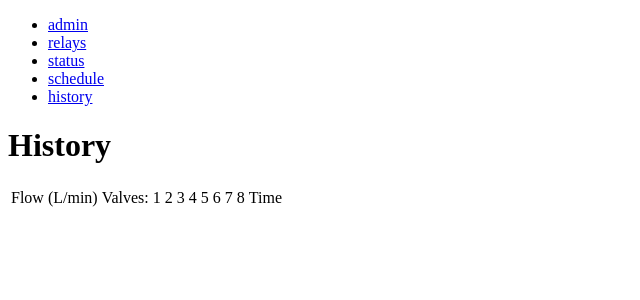
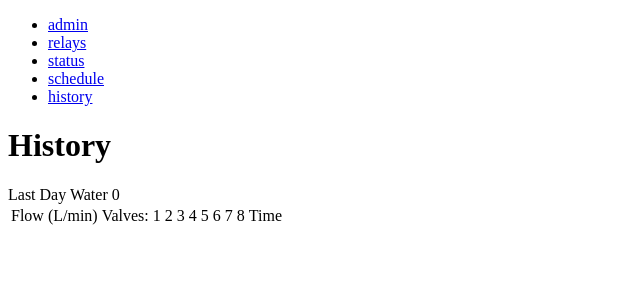
Before and after one commit to melhof/Badulina-control-system, a Flask app: page /history/ in a window 1280 px wide. Shown: the top 300 px of the page, without its empty margins (0-640 px from the left). Run offline with Flask 2, Linux system fonts and the light colour scheme; data that the repository does not hold is empty.

Commit message:
Day total

```diff
--- a/templates/history.html
+++ b/templates/history.html
@@ -13,9 +13,8 @@
     <table >
         <thead>
           <tr>
-            {% for reading in totaldayagua %}
-            Water per day {{ reading.data | int }} L
-            {% endfor %}
+            Last Day Water
+            {{totaldayagua}}
             <td>
                 Flow (L/min)
             </td>
--- a/views.py
+++ b/views.py
@@ -6,8 +6,9 @@ This module encapsulates webserver logic:
 '''
 from flask import render_template, request, redirect, url_for
 from sqlalchemy import desc
-from datetime import time
+from datetime import time, timedelta
 
+from utils import now
 from models import Relay, SensorReading, WateringEvent, AppState
 from domain import (
     RELAY_BOARDS,
@@ -37,10 +38,16 @@ def index():
     return redirect(url_for('status'))
 
 def history():
+    day_ago = now() - timedelta(days=1)
+    last_day = SensorReading.query.filter(
+        SensorReading.time > day_ago
+    ).all()
+
+    day_total = sum(reading.data for reading in last_day)
 
     context = {
         'schema': SensorReading,
-        'totaldayagua' : SensorReading.query.all(),
+        'totaldayagua' : day_total,
         'readings': SensorReading.query.order_by(desc('time')).all(),
     }
 
```
